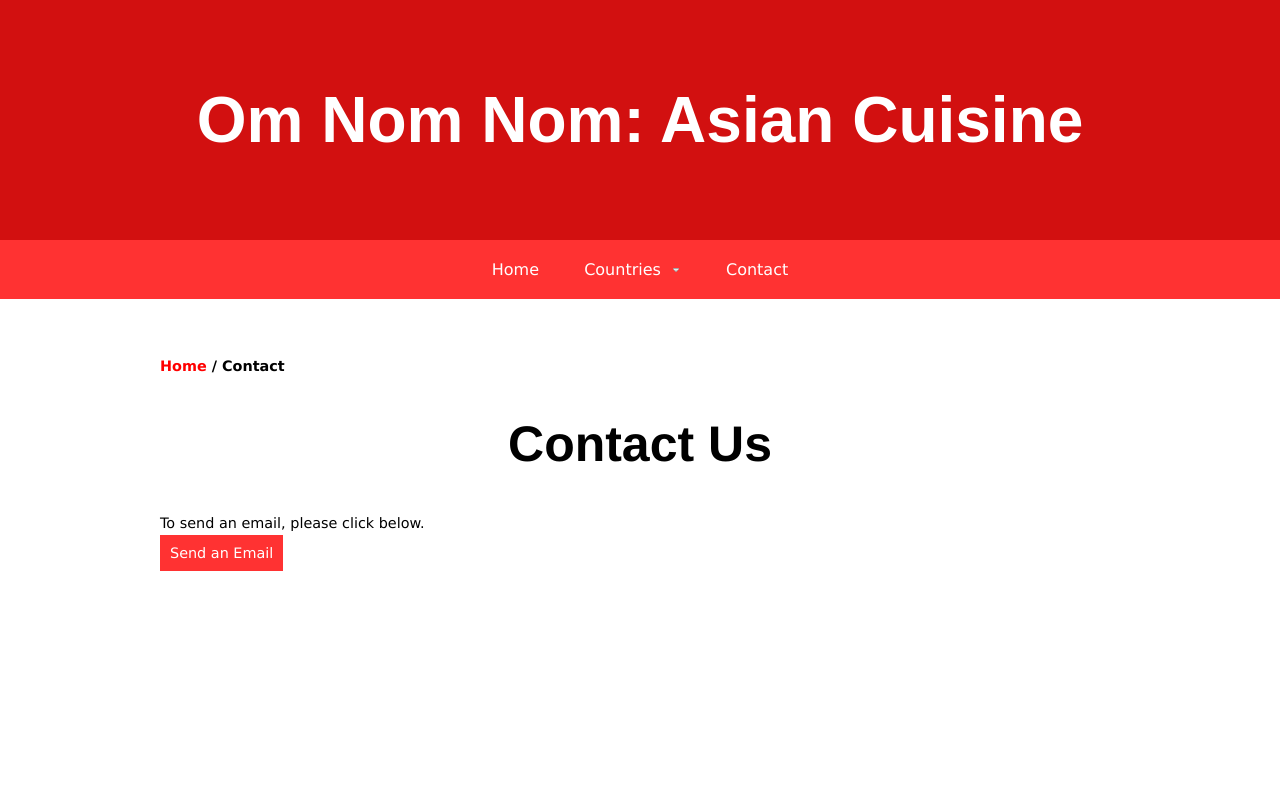
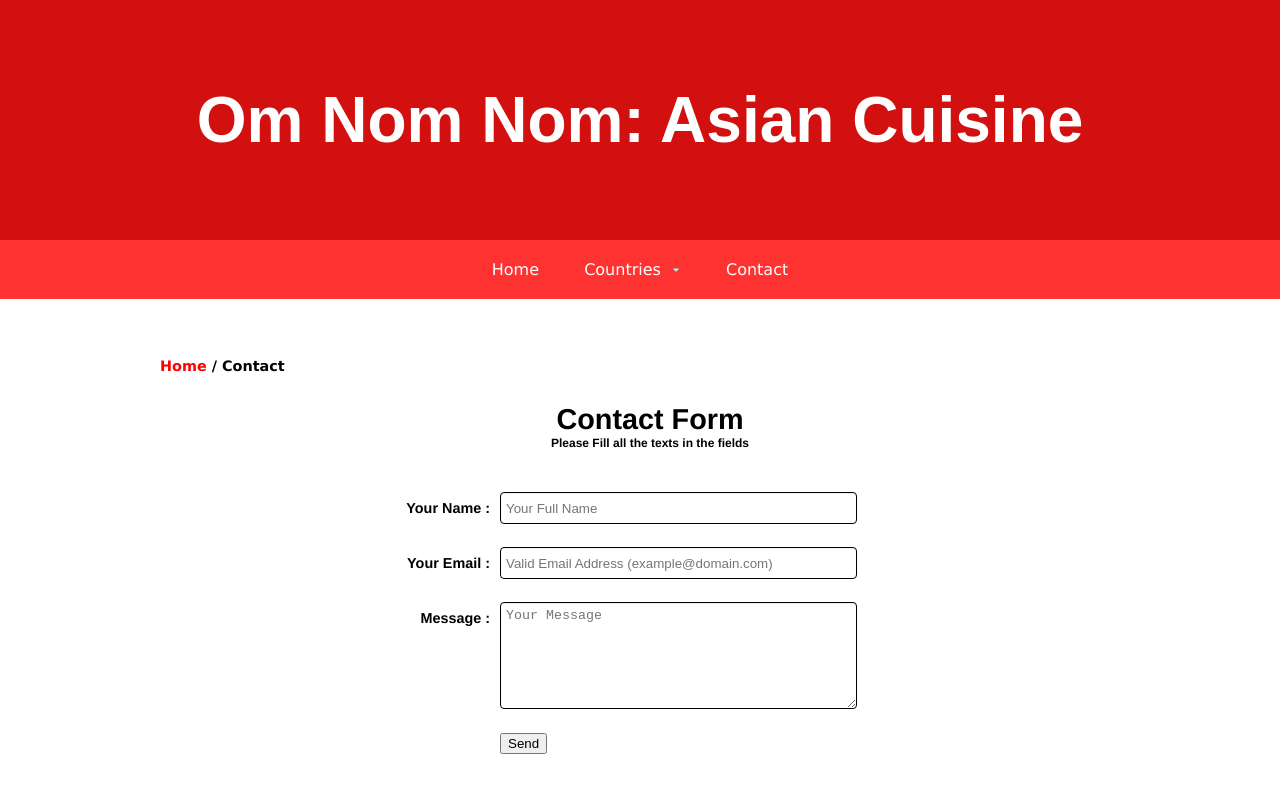
Before and after one commit to GNEfer/Om-Nom-Nom, a plain HTML site: page contact.html in a window 1280 px wide. Drawn offline with Linux system fonts and the light colour scheme.

Commit message:
Added contact form

```diff
--- a/contact.html
+++ b/contact.html
@@ -30,9 +30,29 @@
 		<h4 class="leftHeader">
 		<a href="index.html">Home</a> / Contact
 		</h4>
-		<h2>Contact Us</h2>
-		<p>To send an email, please click below.</p>
-		<p><a href="mailto:omnomnom.asia@gmail.com">Send an Email</a></p>
+		<form action="MAILTO:omnomnom.asia@gmail.com" method="post" class="STYLE-NAME" enctype="text/plain">
+      		<h2>Contact Form
+        		<span>Please Fill all the texts in the fields</span>
+      		</h2>
+      		<label>
+        		<span>Your Name :</span>
+        		<input id="name" type="text" name="name" placeholder="Your Full Name" />
+      		</label>
+
+      		<label>
+        		<span>Your Email :</span>
+        		<input id="email" type="email" name="email" placeholder="Valid Email Address (example@domain.com)" />
+      		</label>
+
+     		<label>
+        		<span>Message :</span>
+        		<textarea id="message" name="message" placeholder="Your Message"></textarea>
+      		</label>
+      		<label>
+        		<span>&nbsp;</span>
+        		<input type="button" class="button" value="Send" />
+      		</label>
+    	</form>
 	</section>
 </body>
 </html>
--- a/style.css
+++ b/style.css
@@ -128,6 +128,80 @@ section p a:link{
 	padding: 10px;
 	width: 50px;
 }
+section p a:visited{
+	color: #445569;
+}
+section form{
+margin-left: auto;
+margin-right: auto;
+
+max-width: 500px;
+background: white;
+padding: 20px 30px 20px 30px;
+ont: 12px, Helvetica, Arial, sans-serif;
+color: black;
+}
+section form h2{
+  font: Helvitica, Arial, sans-serif;
+  font-size: 2em;
+  padding: 0px 0px 10px 40px;
+  display: block;
+  margin: -10px -30px 30px -30px;
+  color: black;
+}
+section form h2 span{
+  display: block;
+  font-size: 12px;
+}
+section form label{
+  display: block;
+  margin: 0px 0px 5px;
+}
+section form label span{
+  float: left;
+  width: 20%;
+  text-align: right;
+  padding-right: 10px;
+  margin-top: 10px;
+  color: black;
+  font-family: Helvetica, Arial, sans-serif;
+  font-weight: bold;
+}
+section form input[type="text"], section form input[type="email"], section form textarea{
+  border: 1px solid black;
+  color: black;
+  height: 20px;
+  line-height: 15px;
+  margin-bottom: 16px;
+  margin-right: 6px;
+  margin-top: 2px;
+  outline: 0 none;
+  padding: 5px 0px 5px 5px;
+  width: 70%;
+  border-radius: 4px;
+  -webkit-border-radius: 4px;
+  -mox-border-radius: 4px;
+  -webkit-box-shadow: inset 0 1px 1px rgba(0, 0, 0, 0.075);
+  box-shadow: insert 0 1px 1px rgba(0, 0, 0, 0.075);
+  -moz-box-shadow: inset 0 1px 1px rgba(0, 0, 0, 0.075);
+}
+section form textarea{
+  height: 100px;
+  padding: 5px 0px 0px 5px;
+  width: 70%;
+}
+section form.button{
+  background: white;
+  border: 1px solid black;
+  padding: 10px 25px 10px 25px;
+  color: black;
+  border-radius: 4px;
+}
+section form.button:hover{
+  color: black;
+  background-color: #ff3232;
+  border-color: black;
+}
 @media screen and (max-width: 580px){
 	nav ul li{
 		box-sizing: border-box;
```
